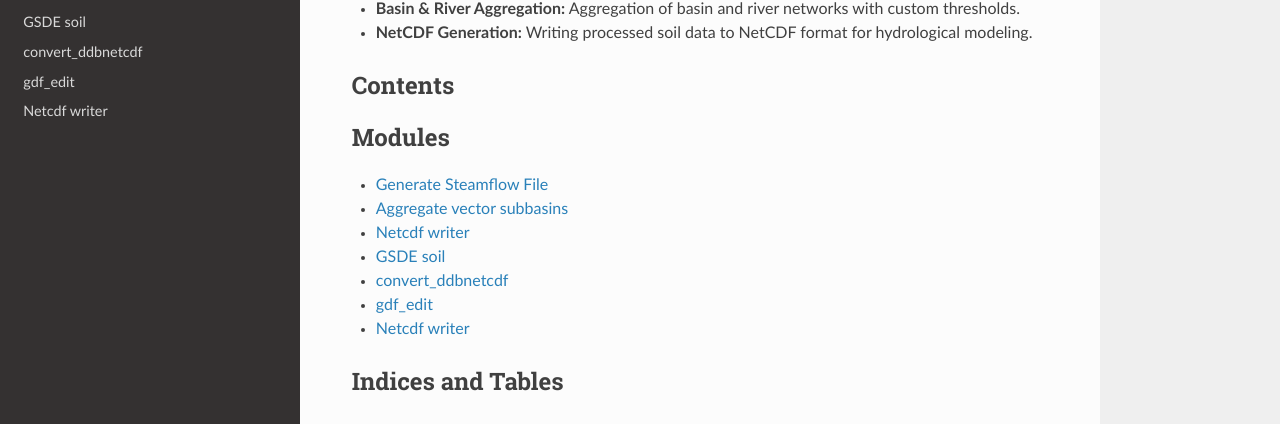
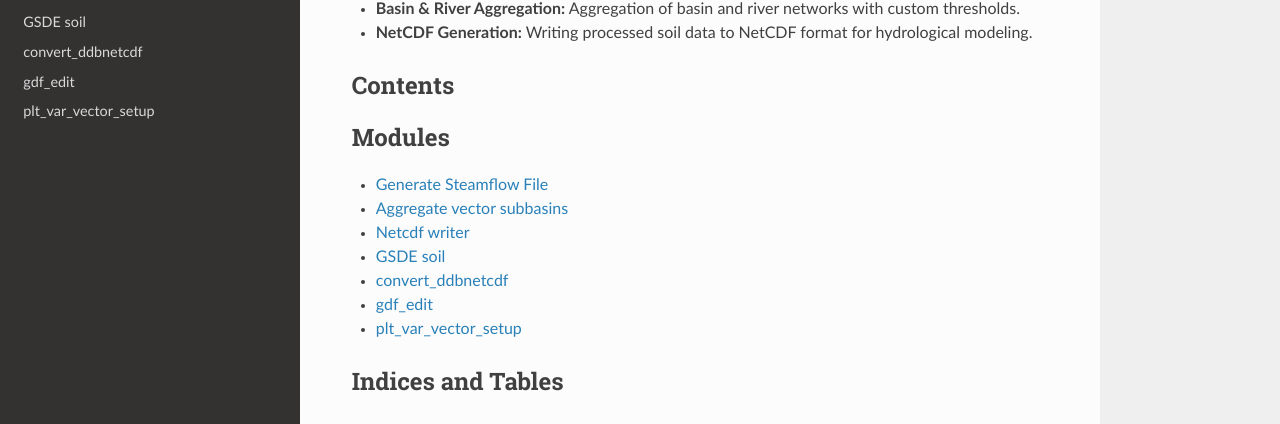
Before and after one commit to fuadyassin/MESH-Scripts-PyLib, a Sphinx documentation site: the page built from docs/source/index.rst, in a window 1280 px wide and 900 px high, scrolled down 657 px. Shown: the part 218-642 px from the top of the window. Built offline with Sphinx 7.4.7 and the Read the Docs theme 3.1.0, drawn with Linux system fonts in a browser that asks for light colours.

Commit message:
Update plt_var_vector_setup.rst

```diff
--- a/docs/source/plt_var_vector_setup.rst
+++ b/docs/source/plt_var_vector_setup.rst
@@ -1,4 +1,4 @@
-Netcdf writer
+plt_var_vector_setup
 ======
 
 .. automodule:: MESHpyPostProcessing.plt_var_vector_setup
```
